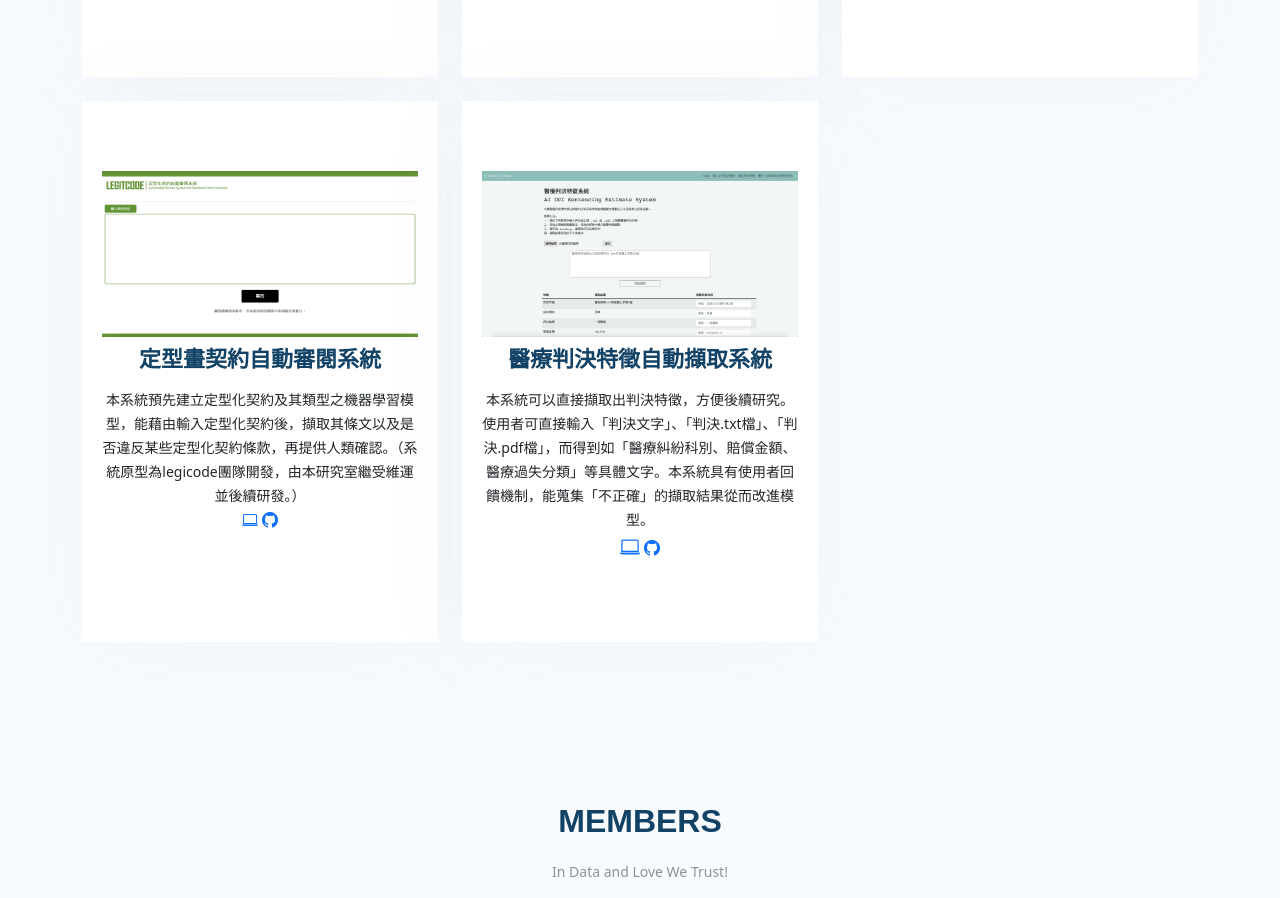
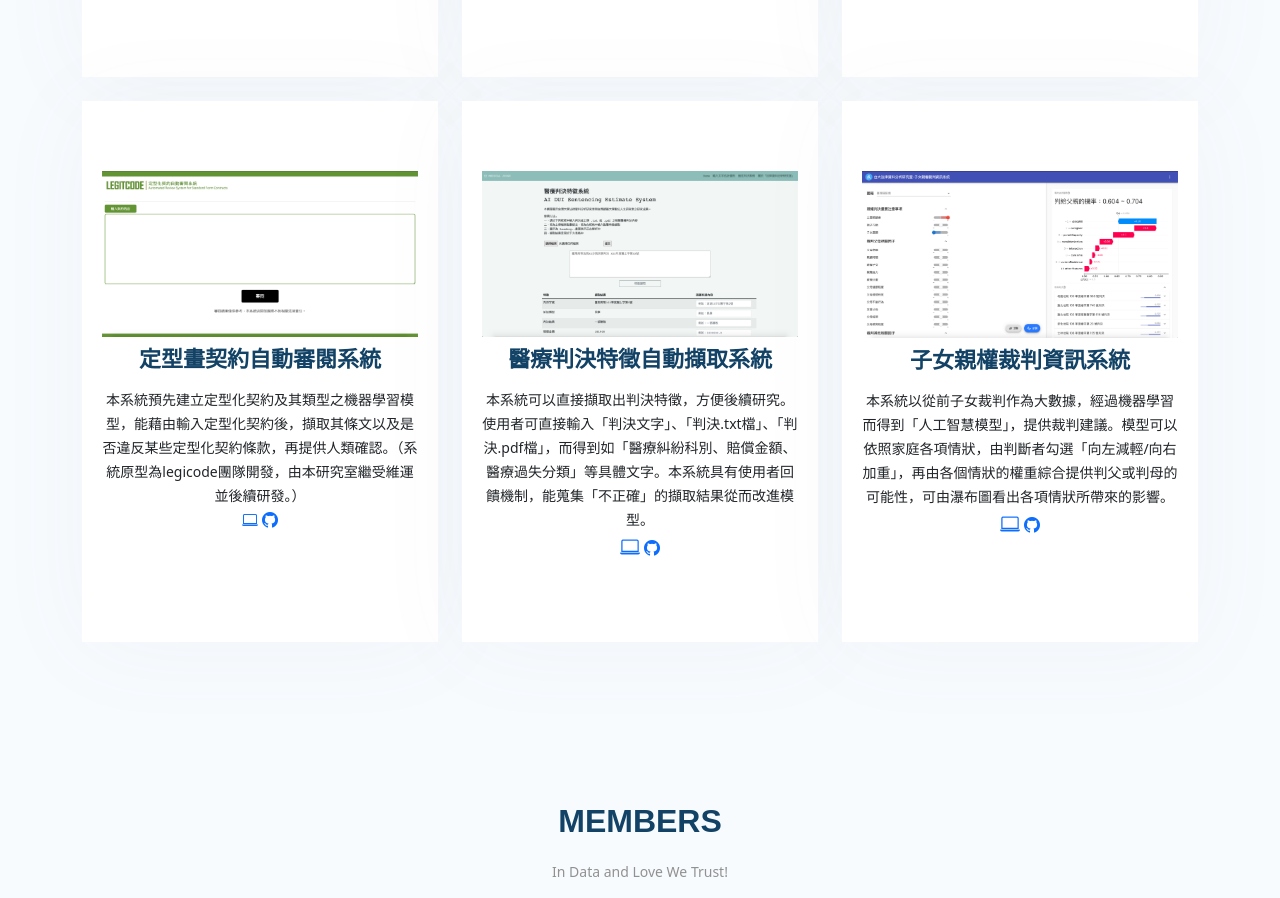
Before and after one commit to llntu/llntu.github.io, a plain HTML site: page index.html in a window 1280 px wide. Shown: the part 1225-2123 px from the top of the page. Drawn offline with nearby package versions, Linux system fonts and the light colour scheme.

Commit message:
add 子女親權裁判資訊系統

```diff
--- a/index.html
+++ b/index.html
@@ -33,9 +33,10 @@
           <li class="dropdown"><a href="#"><span>系統展示</span> <i class="bi bi-chevron-down"></i></a>
             <ul>
               <li><a href="http://140.112.158.83:9140">中國研究資料庫與知識圖譜</a></li>
+              <li><a href="http://140.112.158.83:9141">子女親權裁判資訊系統</a></li>
+              <li><a href="http://140.112.158.83:9142/index">定型畫契約自動審閱系統</a></li>
+              <li><a href="http://140.112.158.83:9143">案例類型與判例引用圖譜檢索</a></li>
               <li><a href="http://140.112.158.83:9144">人工智慧酒駕量刑估計系統</a></li>
-              <li><a href="http://140.112.158.83:9143">案例類型與判例引用圖譜檢索</a></li>
-              <li><a href="http://140.112.158.83:9142/index">定型畫契約自動審閱系統</a></li>
               <li><a href="http://140.112.158.83:9145">醫療判決特徵自動擷取系統</a></li>
             </ul>
           </li>
@@ -154,6 +155,22 @@
               <div class="social">
                 <a href="http://140.112.158.83:9145"><i class="bi bi-laptop" style="font-size:20px"></i></a>
                 <a href="https://github.com/ntnu-lab/medical_judge"><i class="bi bi-github"></i></a>
+              </div>
+            </div>
+          </div>
+          <div class="col-lg-4 col-md-6 d-flex align-items-stretch mt-4" data-aos="zoom-in" data-aos-delay="200">
+            <div class="icon-box">
+              <div class="icon">
+                <a href="http://140.112.158.83:9141"><img src="assets/img/services/pic6.png" class="img-fluid"
+                    alt=""></a>
+              </div>
+              <h4><a href="http://140.112.158.83:9141">子女親權裁判資訊系統</a></h4>
+              <p>
+                本系統以從前子女裁判作為大數據，經過機器學習而得到「人工智慧模型」，提供裁判建議。模型可以依照家庭各項情狀，由判斷者勾選「向左減輕/向右加重」，再由各個情狀的權重綜合提供判父或判母的可能性，可由瀑布圖看出各項情狀所帶來的影響。
+              </p>
+              <div class="social">
+                <a href="http://140.112.158.83:9141"><i class="bi bi-laptop" style="font-size:20px"></i></a>
+                <a href="https://github.com/ntnu-lab/childcustodyl"><i class="bi bi-github"></i></a>
               </div>
             </div>
           </div>
```
Also changed, not shown: assets/img/services/pic6.png (added), 3 other files.
